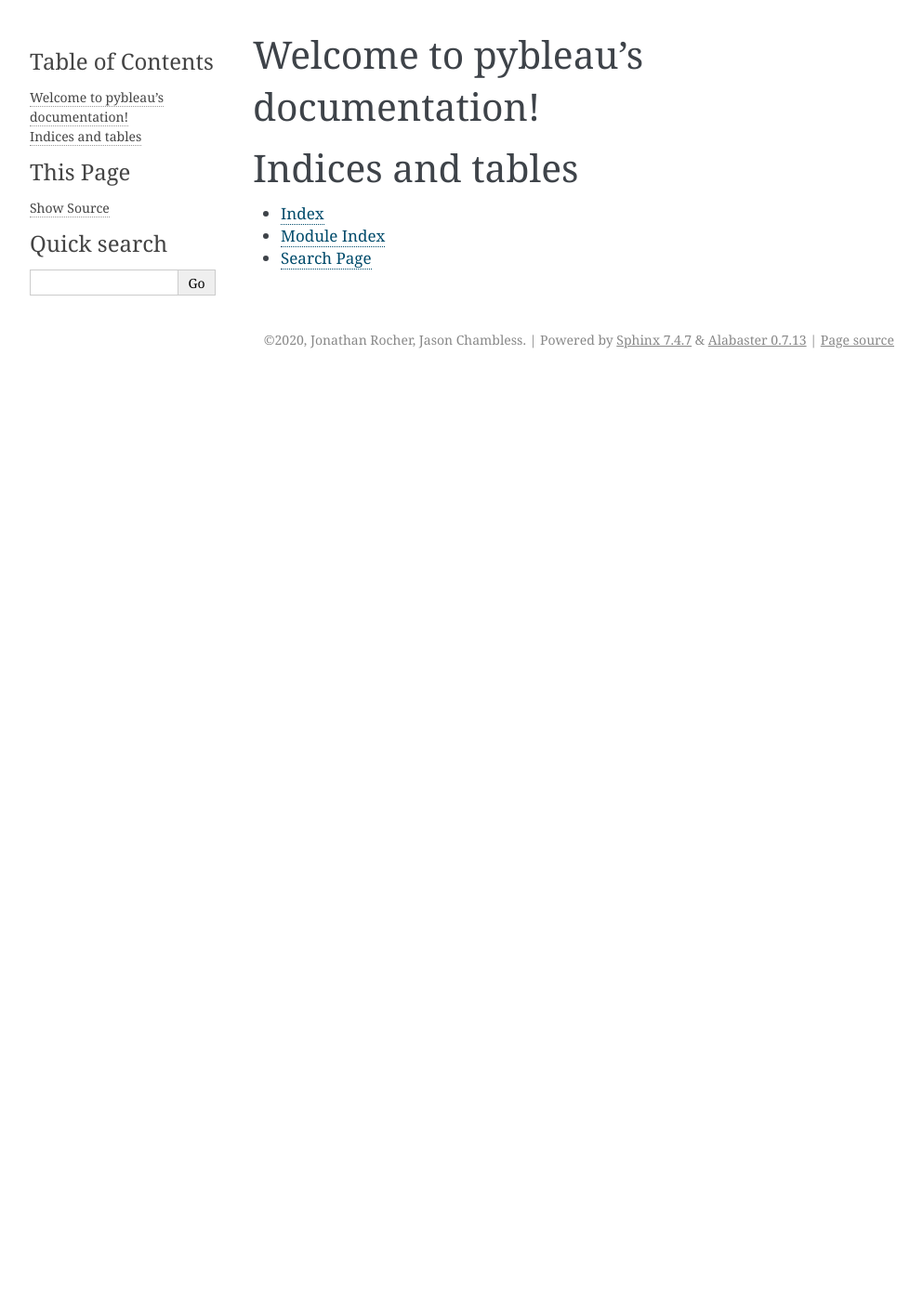
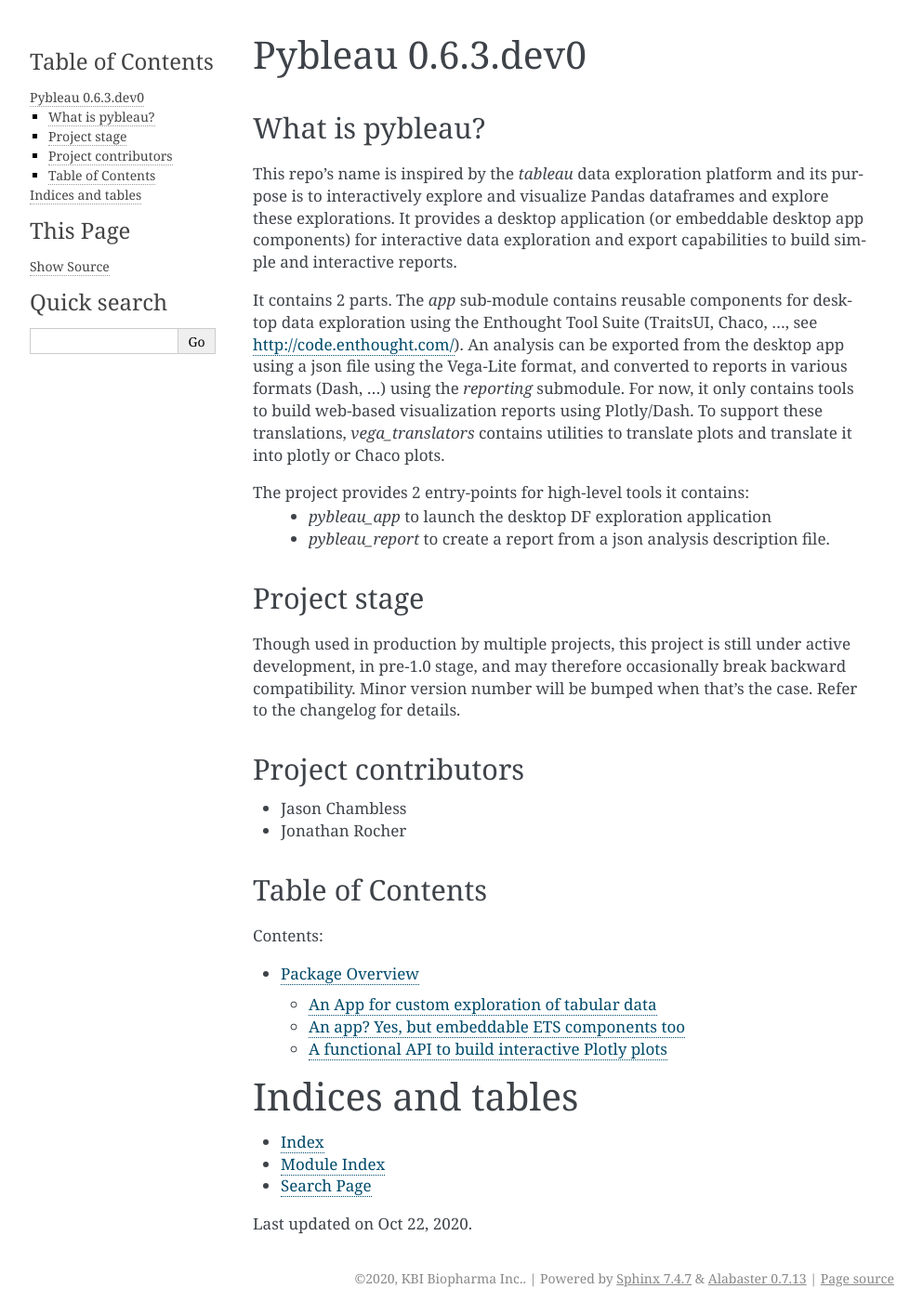
Before and after one commit to KBIbiopharma/pybleau, a Sphinx documentation site: the page built from docs/source/index.rst, in a window 1280 px wide. Shown: the whole page at 93% size, without its empty margins (148-1141 px from the left). Built offline with Sphinx 7.4.7, drawn with Linux system fonts in a browser that asks for light colours; before the commit the page ends 900 px from its top, so only the background shows below that.

Commit message:
Add some substance.

```diff
--- a/docs/source/conf.py
+++ b/docs/source/conf.py
@@ -14,13 +14,21 @@
 # import sys
 # sys.path.insert(0, os.path.abspath('.'))
 
+import pybleau
 
 # -- Project information -----------------------------------------------------
 
 project = 'pybleau'
-copyright = '2020, Jonathan Rocher, Jason Chambless'
-author = 'Jonathan Rocher, Jason Chambless'
+copyright = '2020, KBI Biopharma Inc.'
+author = 'Jonathan Rocher'
 
+
+# The version info for the project you're documenting, acts as replacement for
+# |version| and |release|, also used in various other places throughout the
+# built documents.
+#
+# The short X.Y version.
+version = pybleau.__version__
 
 # -- General configuration ---------------------------------------------------
 
--- a/docs/source/index.rst
+++ b/docs/source/index.rst
@@ -3,12 +3,63 @@
    You can adapt this file completely to your liking, but it should at least
    contain the root `toctree` directive.
 
-Welcome to pybleau's documentation!
-===================================
+Pybleau |version|
+=================
+
+
+.. _whatispybleau:
+
+What is pybleau?
+----------------
+This repo's name is inspired by the `tableau` data exploration platform and its
+purpose is to interactively explore and visualize Pandas dataframes and explore
+these explorations. It provides a desktop application (or embeddable desktop
+app components) for interactive data exploration and export capabilities to
+build simple and interactive reports.
+
+It contains 2 parts. The `app` sub-module contains reusable components for
+desktop data exploration using the Enthought Tool Suite (TraitsUI, Chaco, ...,
+see http://code.enthought.com/). An analysis can be exported from the desktop
+app using a json file using the Vega-Lite format, and converted to reports in
+various formats (Dash, ...) using the `reporting` submodule. For now, it only
+contains tools to build web-based visualization reports using Plotly/Dash. To
+support these translations, `vega_translators` contains utilities to translate
+plots and translate it into plotly or Chaco plots.
+
+The project provides 2 entry-points for high-level tools it contains:
+  - `pybleau_app` to launch the desktop DF exploration application
+  - `pybleau_report` to create a report from a json analysis description file.
+
+
+.. _project_stage:
+
+Project stage
+-------------
+Though used in production by multiple projects, this project is still under
+active development, in pre-1.0 stage, and may therefore occasionally break
+backward compatibility. Minor version number will be bumped when that's the
+case. Refer to the changelog for details.
+
+.. _contributor_list:
+
+
+Project contributors
+--------------------
+
+- Jason Chambless
+- Jonathan Rocher
+
+
+.. _table_of_content:
+
+Table of Contents
+-----------------
 
 .. toctree::
    :maxdepth: 2
    :caption: Contents:
+
+   overview.rst
 
 
 
@@ -18,3 +69,5 @@ Indices and tables
 * :ref:`genindex`
 * :ref:`modindex`
 * :ref:`search`
+
+Last updated on |today|.
--- /dev/null
+++ b/docs/source/overview.rst
@@ -0,0 +1,102 @@
+
+.. _package_overview:
+
+****************
+Package Overview
+****************
+
+
+An App for custom exploration of tabular data
+---------------------------------------------
+The `app` submodule of the project compose a desktop application providing
+analysts a limited but coherent set of tools enabling the following
+capabilities:
+  * viewing the tabular data, sorting, shuffling and filtering it,
+    ![tabular view](images/tabular_view.png)
+  * viewing a customizable statistical summary of each column (bottom portion
+    of the screenshot above),
+  * generating polished plots with a graphical interface accessible to anyone,
+    ![data_selection](images/data_selection.png)
+    ![plot_style_controls](images/plot_style_controls.png)
+  * plotting columns as line plots, bar plots, scatter plots, histograms
+    (binned frequencies), and heatmaps,
+    ![colored_plots](images/colored_plots.png)
+  * viewing any number of plots at once, organizing them freely to build a
+    coherent story from the data.
+  * creating and "freezing" plots for a given portion of the data obtained by
+    filtering,
+  * displaying any number of dimensions in a scatter plot by using the color
+    dimension and hover tools,
+  * selecting rows in the data table which triggers point selection in every
+    scatter plots and vice-versa,
+    ![connected plots](images/connected_plots.png)
+
+In addition to the `pybleau_app` entry point to launch the application, an
+example script launching the application on some data can be found in
+`scripts/explore_dataframe.py`. Users looking for more built-in customizations
+and controls should review `pybleau/app/ui/dataframe_analyzer_model_view.py`.
+
+An app? Yes, but embeddable ETS components too
+----------------------------------------------
+Despite its name, the `app` submodule is designed to be used as Chaco/Trait
+application components, to be embedded into any ETS-based application, no matter the
+industry or purpose. Its highest level class is the `DataFrameAnalyzerView` which can
+be launched as a top level application (in addition to being embedded in another
+tool)::
+
+  >>> from pybleau.app.api import DataFrameAnalyzer, DataFrameAnalyzerView
+  >>> import pandas as pd
+  >>> data = pd.DataFrame({"A": [1, 2, 3], "B": [3, 2, 3], "C": list("abc")})
+  >>> app = DataFrameAnalyzerView(model=DataFrameAnalyzer(source_df=data))
+  >>> app.configure_traits()
+
+In this tool, users can then filter or sort data, view its summary change live as
+filtering changes. Users can also plot any and multiple parts of it to build an
+analysis, before exporting that analysis to json. Since all plots are connected to a
+single DataFrame, selecting data in 1 plot triggers a selection in the table view and
+all existing plots. Additionally, the plotted data is the filtered data. Changing the
+filter will therefore trigger an update of all plots that haven't been set as "frozen".
+
+Additionally developers familiar with ETS can reuse lower level components as they
+see fit, such as the `DataFramePlotManager`, its view class, or the configurators and
+factories for each type of plot supported.
+
+A functional API to build interactive Plotly plots
+--------------------------------------------------
+
+[Note: since this was created, a similar but more complete project has come
+ out: https://plot.ly/python/plotly-express/ which is recommended over this.]
+
+The `plotly_api` submodule is designed as an API to build plotly plots
+blending matplotlib-style function names, and seaborn-style syntax (provide a
+dataframe, and column names for each dimension of the plot). For example, a
+colored 2D scatter plot with hover capabilities is built with::
+
+  >>> from pybleau.plotly_api.api import plotly_scatter
+  >>> import pandas as pd
+  >>> data = pd.DataFrame({"A": [1, 2, 3], "B": [3, 2, 3], "C": list("abc")})
+  >>> plotly_scatter(x="A", y="B", data=data, hue="C", hover=["index", "A", "B"])
+
+
+The same function can also build 3D scatter plots (with coloring and
+hovering)::
+
+  >>> plotly_scatter(x="e", y="c", z="d", data=data, hue="a", hover="index")
+
+![3D scatter](images/3d_scatter_plotly.png)
+
+Supported types:
+  * 2D scatter plots (dimensions along x, y, z, hue, hover)
+  * 3D scatter plots (dimensions along x, y, z, hue, hover)
+  * bar plots (multiple dimensions along y/hue)
+  * histogram plots (dimensions along x/hue)
+
+
+For a complete set of examples using the `plotly_api`, refer to
+`scripts/plotly_api_visual_tests.ipynb`.
+
+In the long run, the purpose is to provide a functional and unified way to
+build interactive plots using different backends in the future without knowing
+each package's internals in particular plotly in the notebook and chaco in ETS
+desktop apps. So you should expect a `chaco_api` subpackage at some point to
+provide a functional entry point to Chaco.
```
